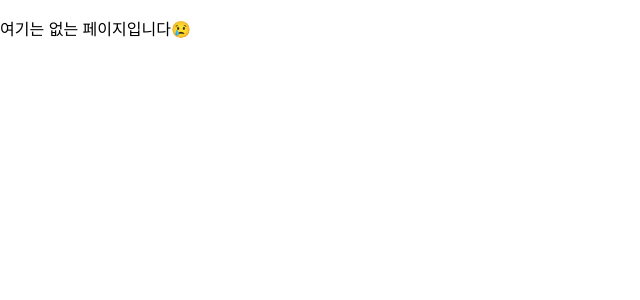
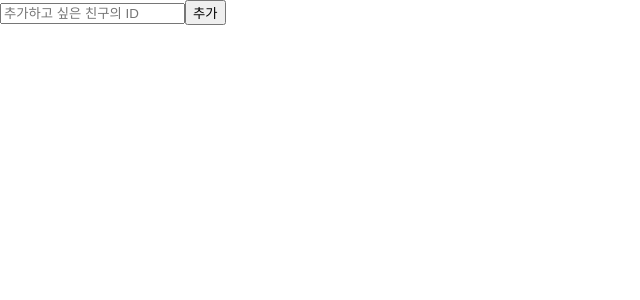
Before and after one commit to today-farm/Today-Frontend, a React (Create React App) app: page /friend/add in a window 1280 px wide. Shown: the top 300 px of the page, without its empty margins (0-640 px from the left). Built offline with nearby package versions, Linux system fonts and the light colour scheme.

Commit message:
feat: friendadd

```diff
--- a/package.json
+++ b/package.json
@@ -50,7 +50,7 @@
       "last 1 safari version"
     ]
   },
-  "proxy": "http://43.200.155.190:8080",
+  "proxy": "http://43.200.155.190:8080/",
   "devDependencies": {
     "@types/styled-components": "^5.1.26"
   }
--- a/src/App.tsx
+++ b/src/App.tsx
@@ -7,6 +7,7 @@ import Signup from "./components/Signup";
 import Withdraw from "./components/Withdraw";
 import TodayPost from "./components/Today";
 import EditAccount from "./components/EditAccount";
+import FriendAdd from "./components/Friendadd";
 
 function App() {
   return (
@@ -18,6 +19,7 @@ function App() {
           <Route path="/withdraw" element={<Withdraw />} />
           <Route path="/post" element={<TodayPost />} />
           <Route path="/edit" element={<EditAccount />} />
+          <Route path="/friend/add" element={<FriendAdd />} />
 
           <Route path="/" element={<p>메인페이지입니다.</p>} />
           <Route path="*" element={<p>여기는 없는 페이지입니다😢</p>} />
--- /dev/null
+++ b/src/components/Friendadd.tsx
@@ -0,0 +1,40 @@
+import React, { useState } from "react";
+import axios from "axios";
+import { useCookies } from "react-cookie";
+import { Navigate } from "react-router-dom";
+
+function FriendAdd() {
+    const [friend_ID, setfriend_ID] = useState<any>();
+    const [cookies, setCookie, getCookie] = useCookies<string>(["accessToken"]);
+
+    const friend_add = ()=> {
+        console.log("친구 추가 시도");
+
+        axios({
+            method: "post",
+            url: `add/${friend_ID}`,//받은 입력값으로 url요청 보내기
+            headers: {
+                Authorization: `Bearer ${cookies.accessToken}`,
+              }
+        }).then(function(res) {
+            console.log("친구 추가 성공");
+            let refreshToken: string = res.headers["authorization-refresh"]!;
+            let accessToken = res.headers.authorization;
+            setCookie("accessToken", accessToken);
+            localStorage.setItem("refreshToken", refreshToken);
+        })
+    }
+
+
+
+
+    return (
+        <>
+        <input type="text" placeholder="추가하고 싶은 친구의 ID" value ={friend_ID}
+        onChange={(e) => setfriend_ID(e.target.value)}/>
+        <button onClick={friend_add} className="friend-add">추가</button>
+        </>
+    )
+}
+
+export default FriendAdd;
--- a/src/components/Today.tsx
+++ b/src/components/Today.tsx
@@ -27,7 +27,7 @@ function Today() {
   const handleImgFile = useCallback(
     (e: React.ChangeEvent<HTMLInputElement>) => {
       if (e.target.files === null) return;
-      setImgFile([...imgFile, ...e.target.files]);
+      // setImgFile([...imgFile, ...e.target.files]);
     },
     []
   );
@@ -35,7 +35,7 @@ function Today() {
   const handleVideoFile = useCallback(
     (e: React.ChangeEvent<HTMLInputElement>) => {
       if (e.target.files === null) return;
-      setVideoFile([...videoFile, ...e.target.files]);
+      // setVideoFile([...videoFile, ...e.target.files]);
     },
     []
   );
```
